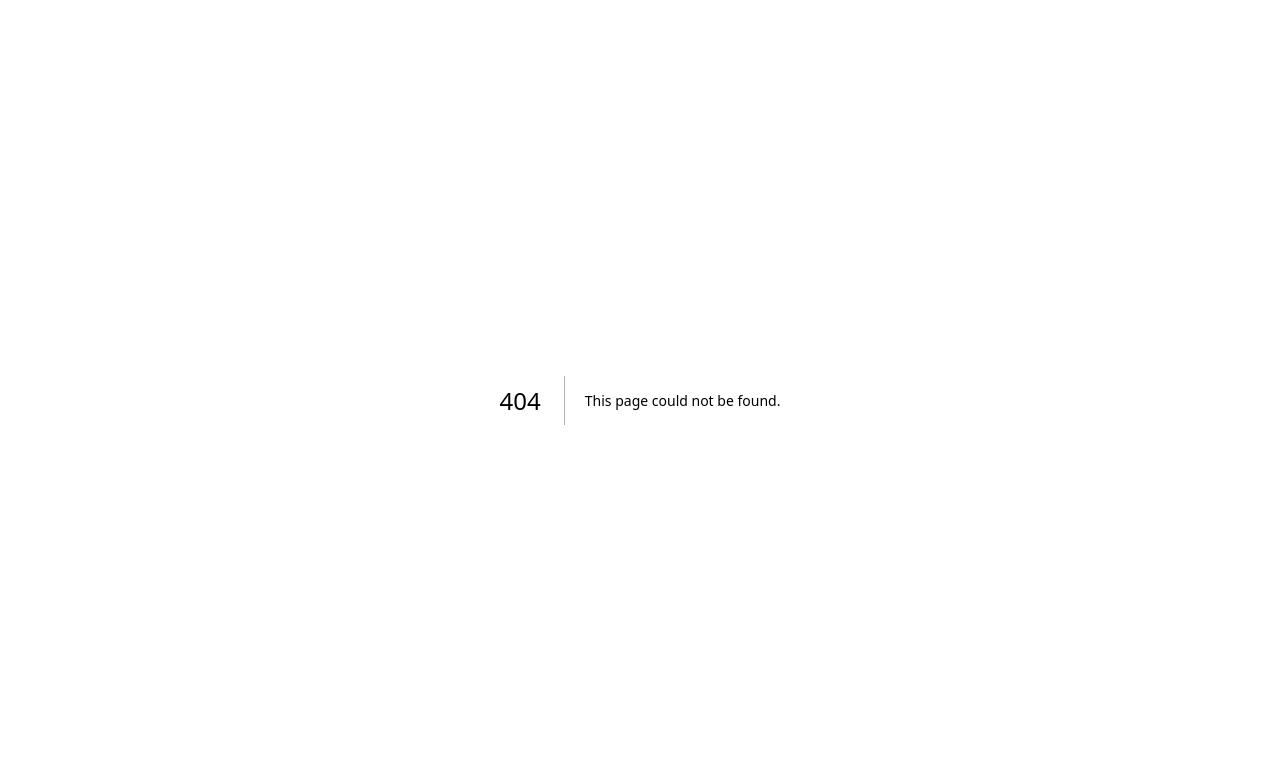
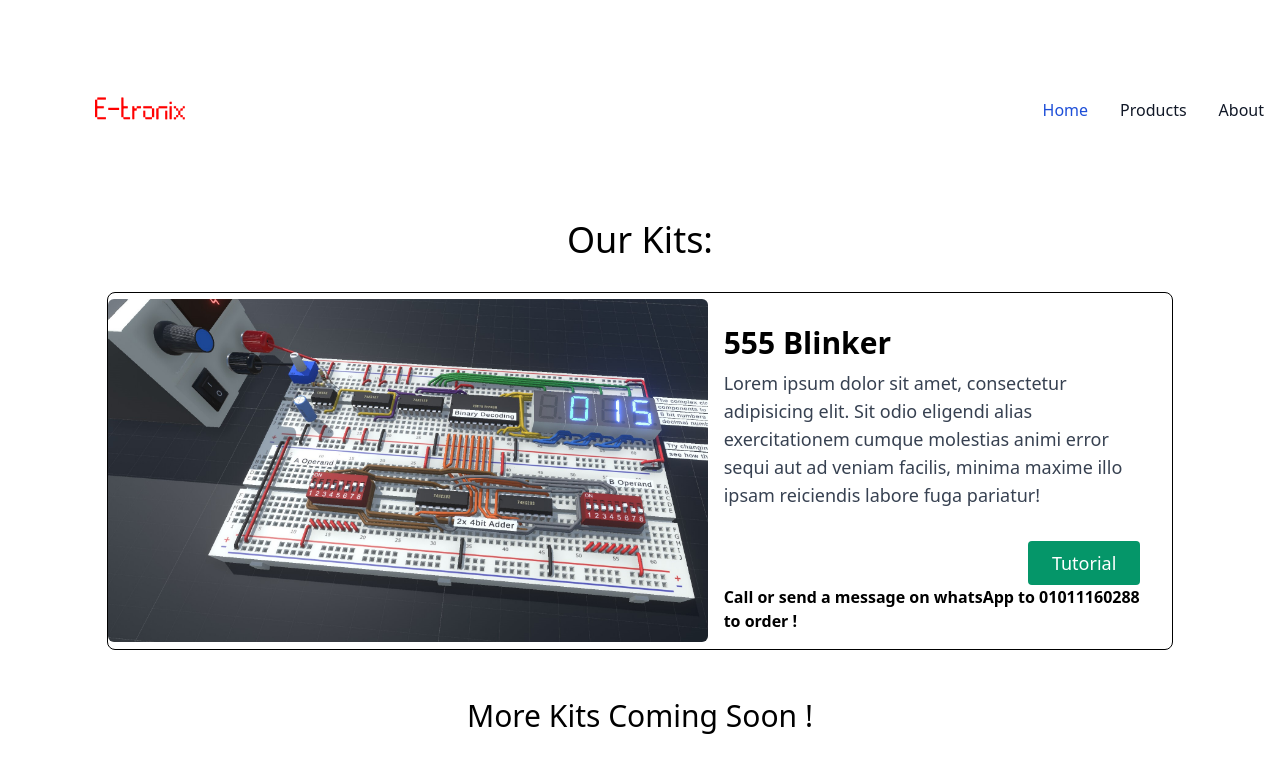
Before and after one commit to e-tronix/e-tronix.github.io, a Next.js app in the folder my-project/: page /products in a window 1280 px wide. Before the commit this address had no page. Shown: the top 772 px of the page. Built offline with nearby package versions, Linux system fonts and the light colour scheme.

Commit message:
made products page

```diff
--- a/my-project/components/navbar.jsx
+++ b/my-project/components/navbar.jsx
@@ -53,27 +53,11 @@ const Navbar = () => {
             </li>
             <li>
               <Link
-                href={'/circuits'}
-                className="block py-2 px-3 text-gray-900 rounded hover:bg-gray-100 md:hover:bg-transparent md:border-0 md:hover:text-blue-700 md:p-0"
-              >
-                Tutorials
-              </Link>
-            </li>
-            <li>
-              <Link
                 href={'/about'}
                 className="block py-2 px-3 text-gray-900 rounded hover:bg-gray-100 md:hover:bg-transparent md:border-0 md:hover:text-blue-700 md:p-0"
               >
                 About
               </Link>
-            </li>
-            <li>
-              <a
-                href={'/contact'}
-                className="block py-2 px-3 text-gray-900 rounded hover:bg-gray-100 md:hover:bg-transparent md:border-0 md:hover:text-blue-700 md:p-0"
-              >
-                Contact
-              </a>
             </li>
           </ul>
         </div>
--- a/my-project/pages/index.jsx
+++ b/my-project/pages/index.jsx
@@ -7,7 +7,7 @@ export default function Home() {
   return (
     <>
     <Head>
-    <title>E-tronix</title>
+    <title>E-tronix Egypt</title>
     <meta name="description" content="Learn electronics by building"></meta>
     </Head>
     <Navbar />
@@ -20,7 +20,7 @@ export default function Home() {
         <div className="mt-4 md:mt-8">
           <Link
             href="/products"
-            className="inline-block rounded bg-emerald-600 px-12 py-3 text-sm font-medium text-white transition hover:bg-emerald-700 focus:outline-none focus:ring focus:ring-yellow-400"
+            className="inline-block rounded bg-emerald-600 px-12 py-3 text-lg font-medium text-white transition hover:bg-emerald-700 focus:outline-none focus:ring focus:ring-yellow-400"
           >
             Explore our Kits
           </Link>
--- /dev/null
+++ b/my-project/pages/products.jsx
@@ -0,0 +1,42 @@
+import Head from "next/head"
+import Image from "next/image"
+import Link from "next/link"
+import Navbar from "@/components/navbar"
+
+export default function Home() {
+  return (
+    <>
+    <Head>
+    <title>E-tronix Egypt</title>
+    <meta name="description" content="Learn electronics by building"></meta>
+    </Head>
+    <Navbar />
+    <div className="flex justify-center mb-8">
+      <h1 className="text-bold text-4xl">Our Kits:</h1>
+    </div>
+    <div className="flex flex-col sm:flex-row items-center rounded-lg border border-black mx-auto w-10/12 overflow-hidden">
+  <Image height={300} width={600} alt="555 blinker" src={'/difficult-circuit.jpg'} className="rounded-md object-cover" />
+  <div className="w-full p-4 flex flex-col justify-between">
+    <div>
+      <h1 className="font-semibold text-xl mt-4 mb-2 md:text-2xl lg:text-3xl">555 Blinker</h1>
+      <p className="text-sm md:text-base lg:text-lg text-gray-700">
+        Lorem ipsum dolor sit amet, consectetur adipisicing elit. Sit odio eligendi alias exercitationem cumque molestias animi error sequi aut ad veniam facilis, minima maxime illo ipsam reiciendis labore fuga pariatur!
+      </p>
+    </div>
+    <div className="flex mt-8 self-end">
+      <Link
+        href="/circuits/555-blinker"
+        className="md:mr-4 inline-block rounded bg-emerald-600 px-6 py-2 text-sm md:text-base lg:text-lg font-medium text-white transition hover:bg-emerald-700 focus:outline-none focus:ring focus:ring-yellow-400"
+      >
+        Tutorial
+      </Link>
+    </div>
+    <p className="font-semibold">Call or send a message on whatsApp to 01011160288 to order !</p>
+  </div>
+</div>
+<div className="flex justify-center mt-12">
+      <h1 className="text-bold text-3xl">More Kits Coming Soon !</h1>
+    </div>
+
+    </>
+  )}
```
